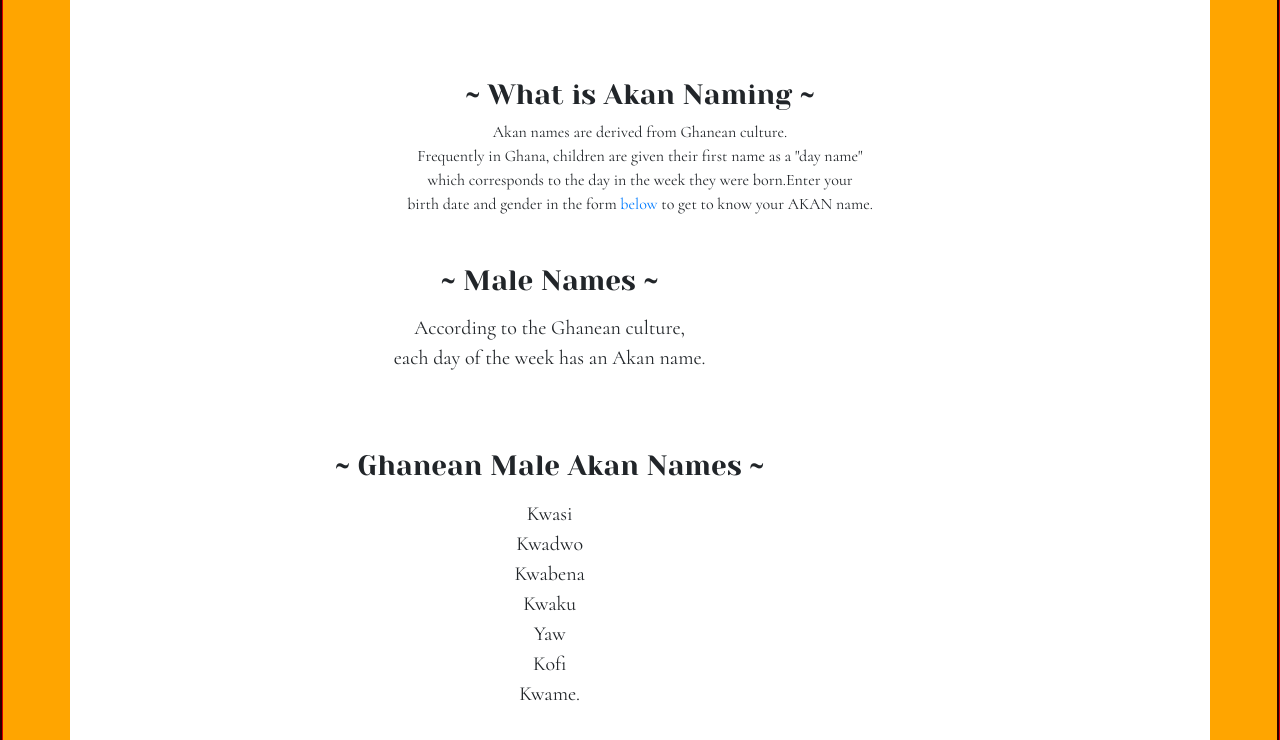
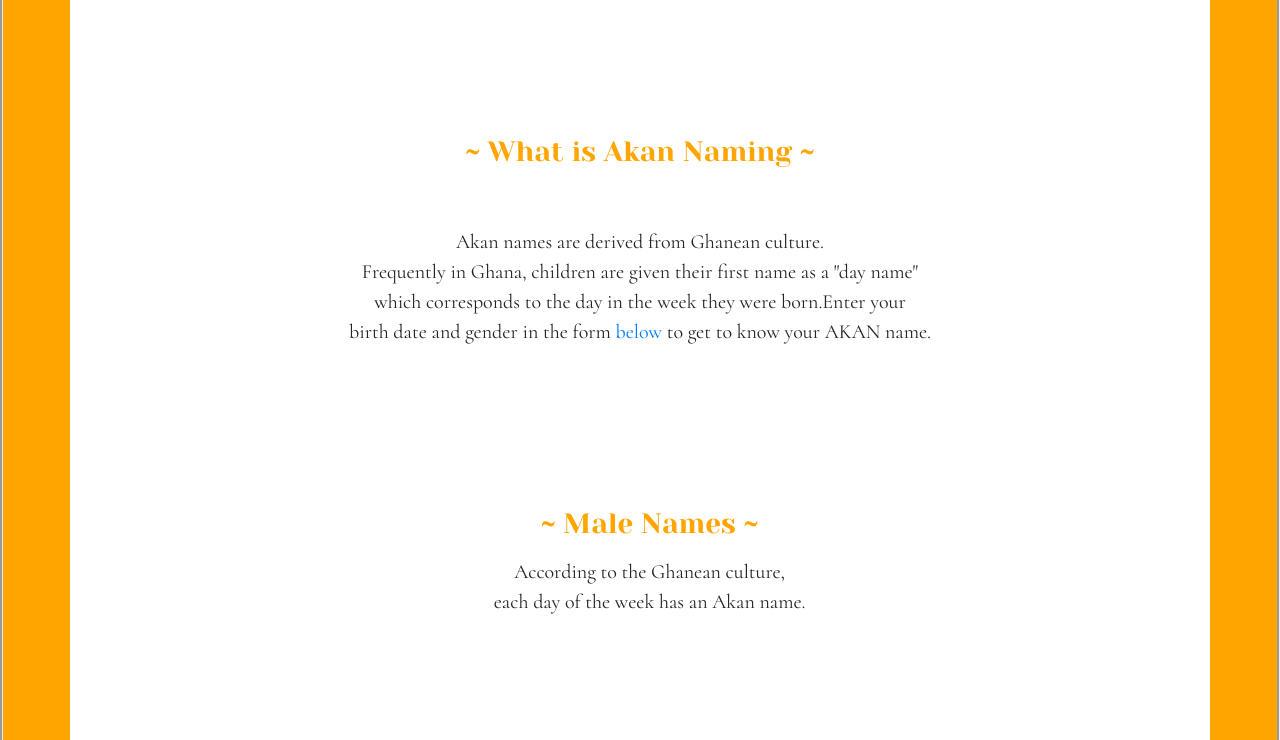
Before and after one commit to NderituMwanu/AKAN-NAMES, a plain HTML site: page index.html in a window 1280 px wide. Shown: the part 487-1227 px from the top of the page. Drawn offline with Linux system fonts and the light colour scheme.

Commit message:
it will make changes to the form

```diff
--- a/style.css
+++ b/style.css
@@ -1,9 +1,6 @@
 .boxmodel{
-    background-color: orange;
+    background-color:orange;
     border-style: groove;
-    border-color: maroon;
-
-
 
 }
 
@@ -12,25 +9,31 @@ body {
 }
 div{
     background-color:white;
+    padding:50px;
+
 }
 
 h1{
     font-family: 'Yeseva One', cursive;
     text-align: center;
+    padding-bottom: 30px;
 }
 h3{
     font-family: 'Yeseva One', cursive;
     text-align: center;
+    color: orange;
+
 }
 form{
     text-align:center;
-    padding-left: 450px;
-    padding-bottom: 500px;
+    padding-bottom: 100px;
+    float: none;
+
 }
 
 .center{
     display: block;
-    width:1100px;
+    width:800px;
     opacity:0.7;
     margin-left: auto;
     margin-right:auto;
@@ -43,12 +46,18 @@ p{
 }
 
 .row{
-    padding-left: 250px;
-    padding-bottom: 50px;
+    padding-left: 200px;
+    padding-bottom: 10px;
     font-family:'Cormorant', serif ;
     font-size: 20px;
+    text-align: center;
 }
 
 .p{
     font-family:'Cormorant', serif ;
+    font-size:20px;
 }
+
+::placeholder{
+    color:orange;
+}
```
